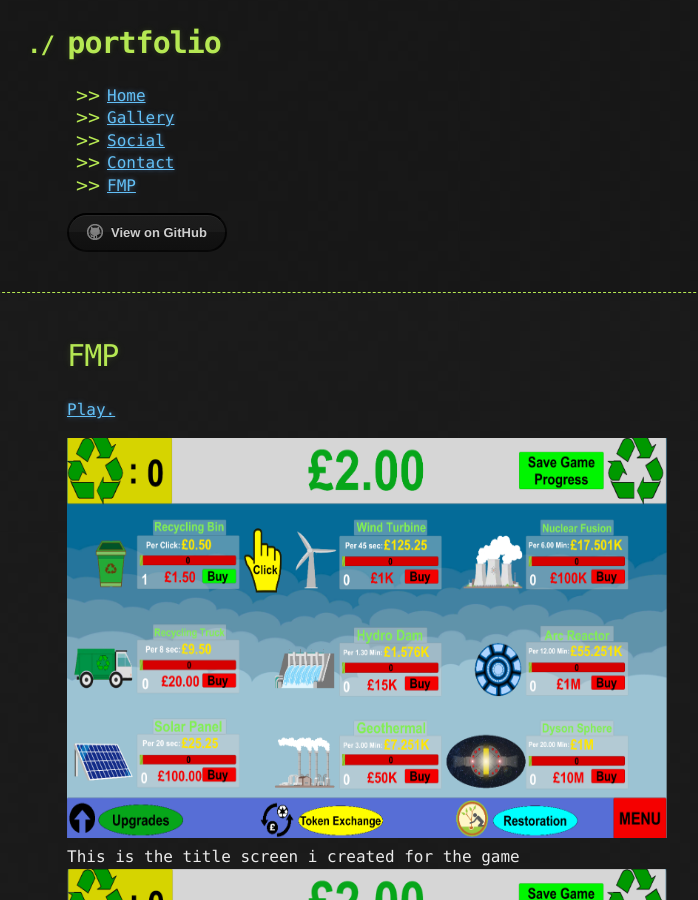
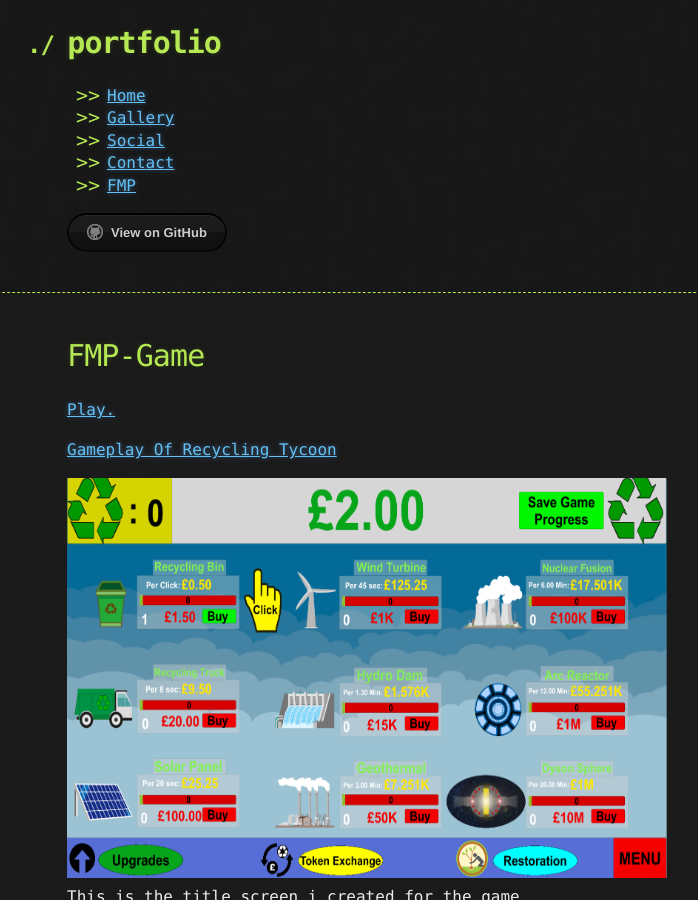
Before and after one commit to NathanLewis298/portfolio, a Jekyll site: the page built from FMP.md, in a window 1280 px wide and 900 px high. Shown: the whole window, without its empty margins (73-771 px from the left). Built offline with Jekyll 4.4.1, drawn with Linux system fonts in a browser that asks for light colours; our own code applies the rules of GitHub Pages for plain Markdown files; comment, search, counter and statistics services are not loaded; the repository's description, which GitHub fills in, is left out.

Commit message:
Update FMP.md

```diff
--- a/FMP.md
+++ b/FMP.md
@@ -1,6 +1,8 @@
-# FMP
+# FMP-Game
 
 <a href="Game.html"> Play.</a>
+
+[Gameplay Of Recycling Tycoon](https://www.youtube.com/watch?v=FUnbJSodNH4)
 
 <div class="gallery">
   <a target="_blank" href="assets/FMP/Game1.png">
```
